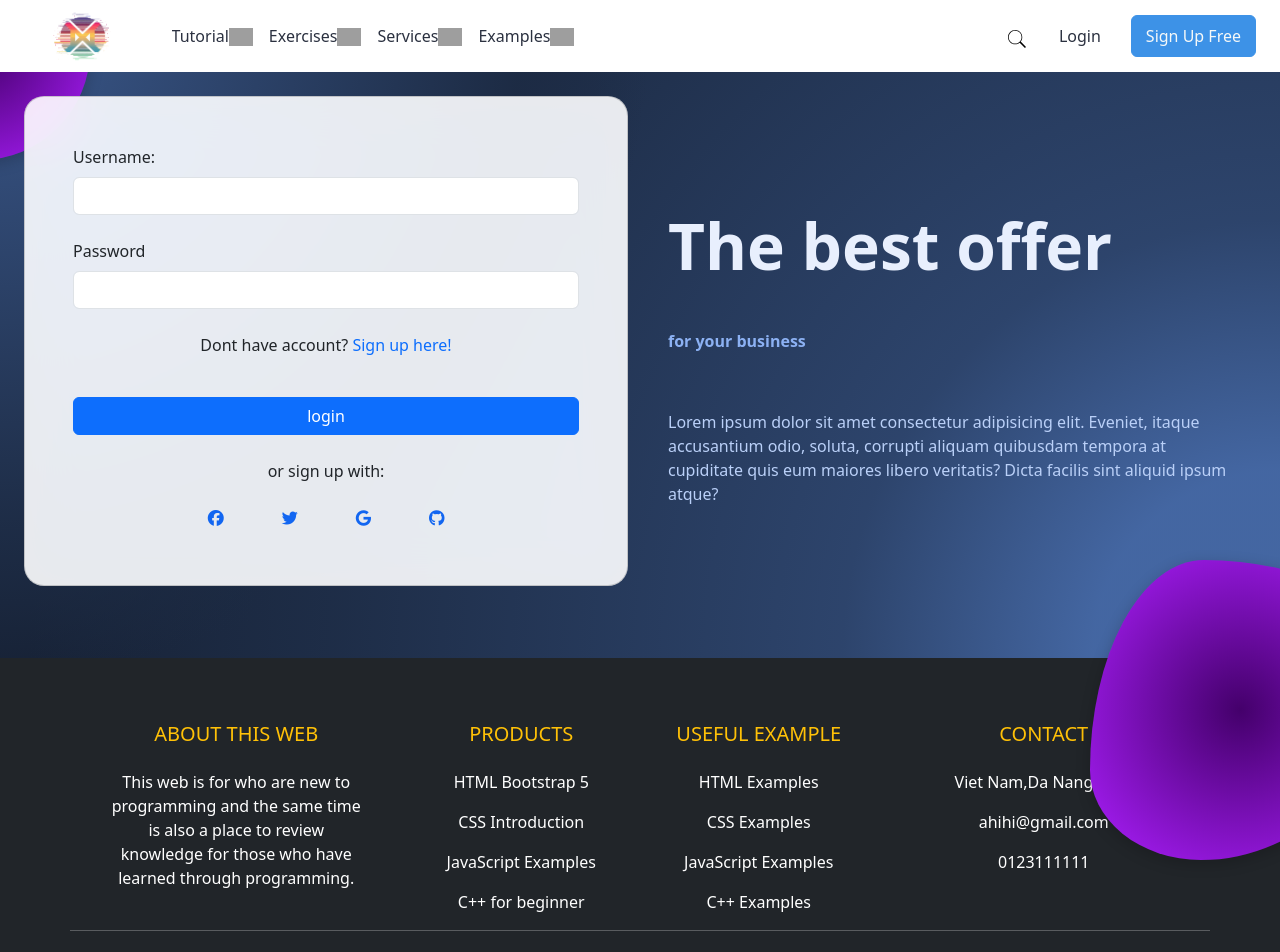
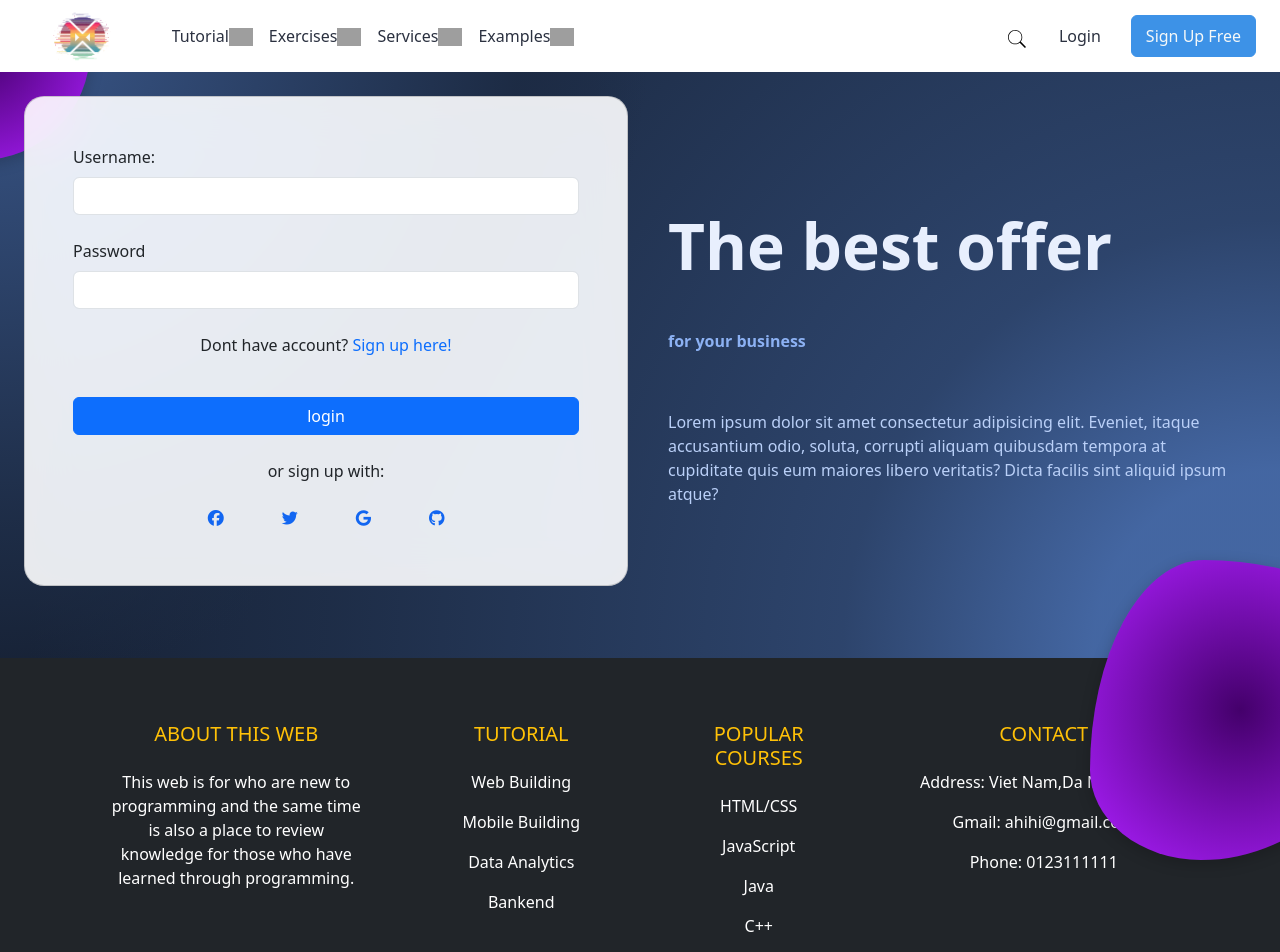
Before and after one commit to NgoDuc2505/BWS_TRLweb, a React (Vite) app: page /login in a window 1280 px wide. Shown: the top 952 px of the page. Built offline with nearby package versions, Linux system fonts and the light colour scheme; grey boxes are pictures that could not be loaded.

Commit message:
fix footer

```diff
--- a/src/components/Footer/Footer.jsx
+++ b/src/components/Footer/Footer.jsx
@@ -22,7 +22,7 @@ function Footer() {
           <div className="col-sm-2 col-lg-2  mx-auto mt-3">
             {/* chinh day ne*/}
             <h5 className="text-uppercase mb-4 font-weight-bold text-warning">
-              Products
+              Tutorial
             </h5>
             <p>
               <a
@@ -30,7 +30,7 @@ function Footer() {
                 className="text-white"
                 style={{ textDecoration: "none" }}
               >
-                HTML Bootstrap 5
+                Web Building
               </a>
             </p>
             <p>
@@ -39,7 +39,7 @@ function Footer() {
                 className="text-white"
                 style={{ textDecoration: "none" }}
               >
-                CSS Introduction
+                Mobile Building
               </a>
             </p>
             <p>
@@ -48,7 +48,7 @@ function Footer() {
                 className="text-white"
                 style={{ textDecoration: "none" }}
               >
-                JavaScript Examples
+                Data Analytics
               </a>
             </p>
             <p>
@@ -57,7 +57,7 @@ function Footer() {
                 className="text-white"
                 style={{ textDecoration: "none" }}
               >
-                C++ for beginner
+                Bankend
               </a>
             </p>
           </div>
@@ -65,7 +65,7 @@ function Footer() {
             {" "}
             {/* chinh day ne*/}
             <h5 className="text-uppercase mb-4 font-weight-bold text-warning">
-              Useful Example
+            Popular Courses
             </h5>
             <p>
               <a
@@ -73,7 +73,7 @@ function Footer() {
                 className="text-white"
                 style={{ textDecoration: "none" }}
               >
-                HTML Examples
+                HTML/CSS
               </a>
             </p>
             <p>
@@ -82,7 +82,7 @@ function Footer() {
                 className="text-white"
                 style={{ textDecoration: "none" }}
               >
-                CSS Examples
+                JavaScript
               </a>
             </p>
             <p>
@@ -91,7 +91,7 @@ function Footer() {
                 className="text-white"
                 style={{ textDecoration: "none" }}
               >
-                JavaScript Examples
+                Java
               </a>
             </p>
             <p>
@@ -100,7 +100,7 @@ function Footer() {
                 className="text-white"
                 style={{ textDecoration: "none" }}
               >
-                C++ Examples
+                C++
               </a>
             </p>
           </div>
@@ -110,23 +110,10 @@ function Footer() {
             <h5 className="text-uppercase mb-4 font-weight-bold text-warning">
               Contact
             </h5>
-            {/*
-              <p>
-              <i class="fa-solid fa-house mr-3"></i> Viet Nam,Da Nang,VKU
-          </p>
-          <p>
-              <i class="fa-solid fa-envelope mr-3"></i> quandeptry@gmail.com
-          </p>
-          <p>
-              <i class="fa-solid fa-phone mr-3"></i> 0123456789
-          </p>
-          <p>
-              <i class="fa-solid fa-print mr-3"></i> +83 456789
-          </p>
-          */}
-            <p>Viet Nam,Da Nang, VKU</p>
-            <p>ahihi@gmail.com</p>
-            <p>0123111111</p>
+
+            <p>Address: Viet Nam,Da Nang, VKU</p>
+            <p>Gmail: ahihi@gmail.com</p>
+            <p>Phone: 0123111111</p>
           </div>
           <hr className="mb-4" />
           <div className="row align-items-center">
@@ -134,9 +121,9 @@ function Footer() {
               {" "}
               {/* chinh day ne*/}
               <p>
-                Copyright ©2024 All right reserved by:
+                Copyright ©2024 All right reserved by
                 <a href="#" style={{ textDecoration: "none" }}>
-                  <strong className="text-warning">IT Nexus</strong>
+                  <strong className="text-warning"> IT Nexus</strong>
                   {/*===============================================*/}
                 </a>
               </p>
```
